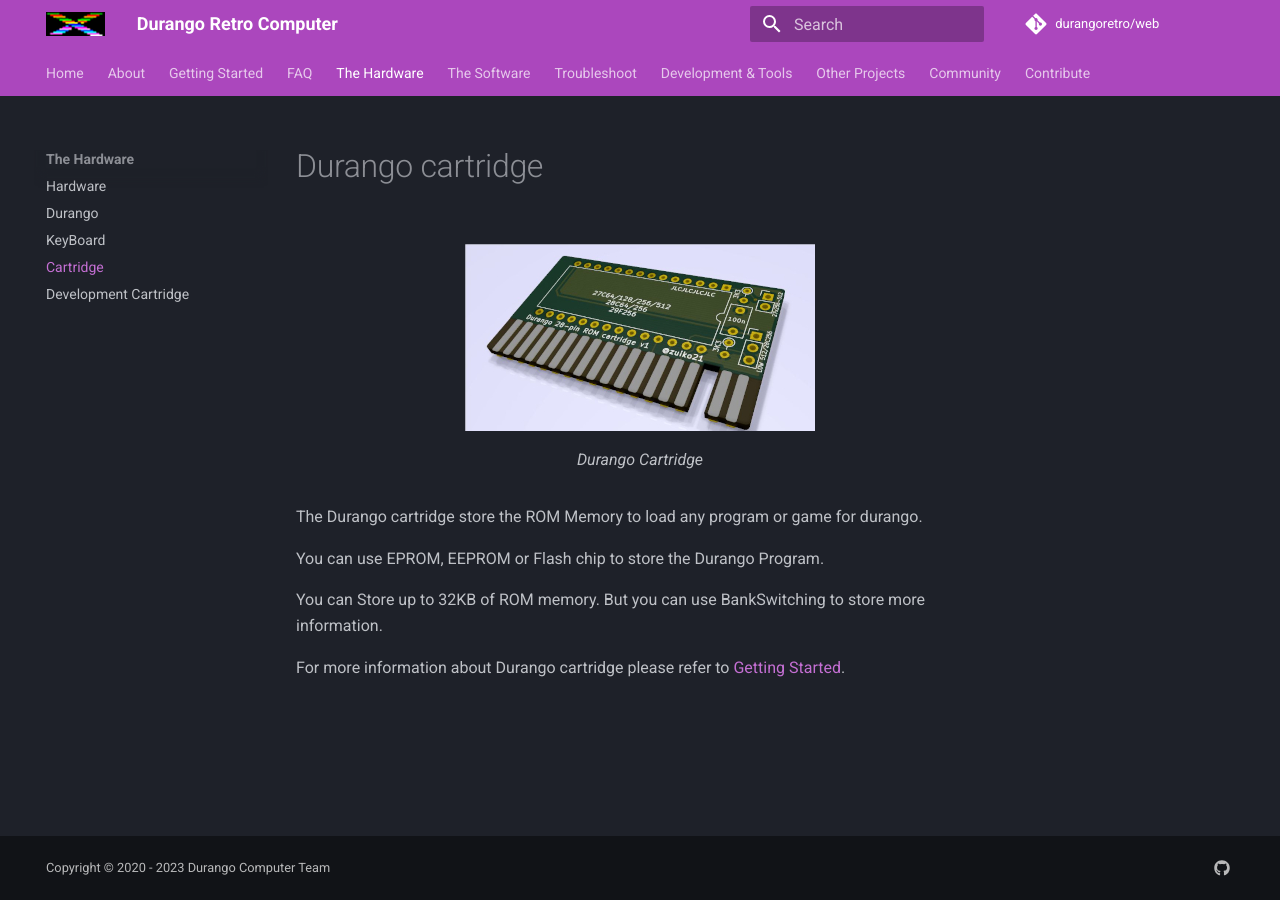
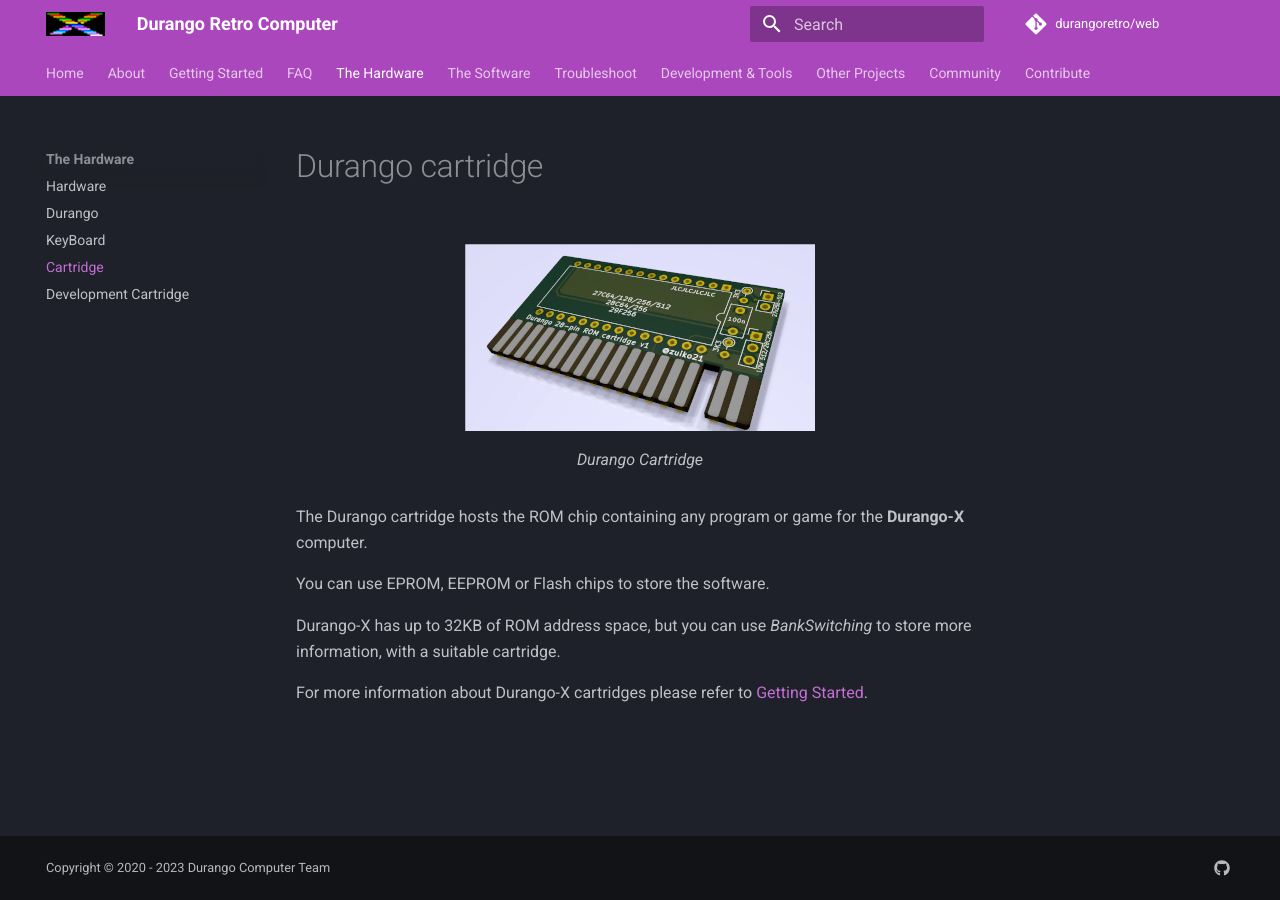
Before and after one commit to durangoretro/web, an MkDocs documentation site: the page built from docs/hardware/cartidge.md, in a window 1280 px wide. Built offline with MkDocs 1.6.1 and Material for MkDocs 9.7.7, drawn with Linux system fonts in a browser that asks for light colours; comment, search, counter and statistics services are not loaded.

Commit message:
Update cartidge.md

```diff
--- a/docs/hardware/cartidge.md
+++ b/docs/hardware/cartidge.md
@@ -5,10 +5,10 @@
 <figcaption>Durango Cartridge</figcaption>
 </figure>
 
-The Durango cartridge store the ROM Memory to load any program or game for durango.
+The Durango cartridge hosts the ROM chip containing any program or game for the **Durango-X** computer.
 
-You can use EPROM, EEPROM or Flash chip to store the Durango Program.
+You can use EPROM, EEPROM or Flash chips to store the software.
 
-You can Store up to 32KB of ROM memory. But you can use BankSwitching to store more information.
+Durango-X has up to 32KB of ROM address space, but you can use _BankSwitching_ to store more information, with a suitable cartridge.
 
-For more information about Durango cartridge please refer to [Getting Started](../started/).
+For more information about Durango-X cartridges please refer to [Getting Started](../started/).
```
